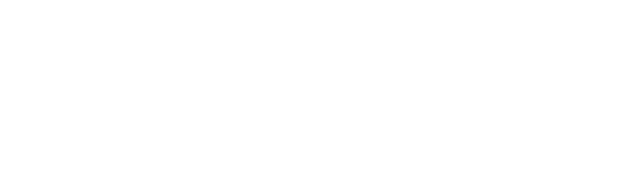
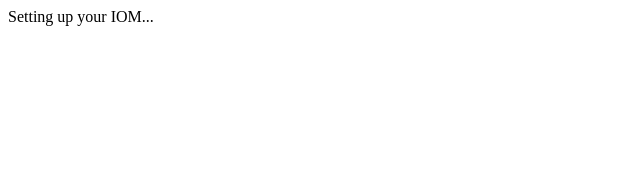
Before and after one commit to patrickyao0422/IOM-Websys, a plain HTML site: page index.html in a window 1280 px wide. Shown: the whole page, without its empty margins (0-640 px from the left). Drawn offline with Linux system fonts and the light colour scheme.

Commit message:
Update index.html

```diff
--- a/index.html
+++ b/index.html
@@ -4,6 +4,10 @@
     <title>IOM System Player</title>
   </head>
   <body>
+    <div>
+      <p>Setting up your IOM...</p>
+    </div>
+
     <canvas>
       Your broswer is not supported "canvas".
     </canvas>
```
